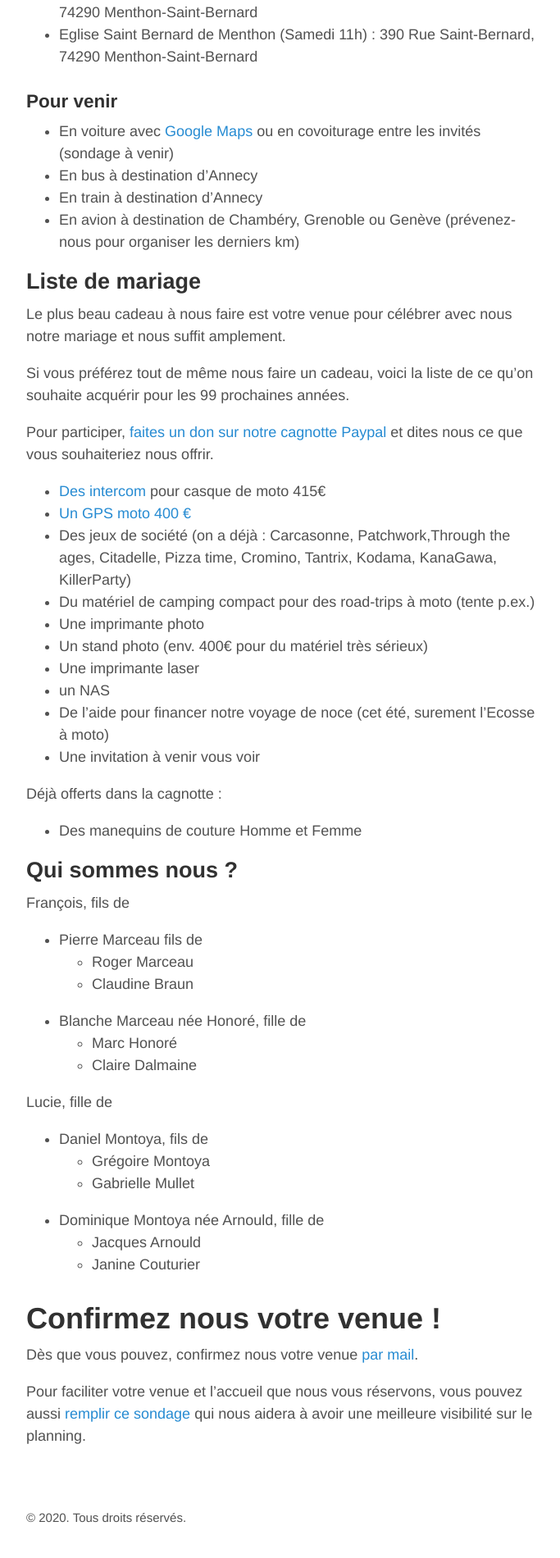
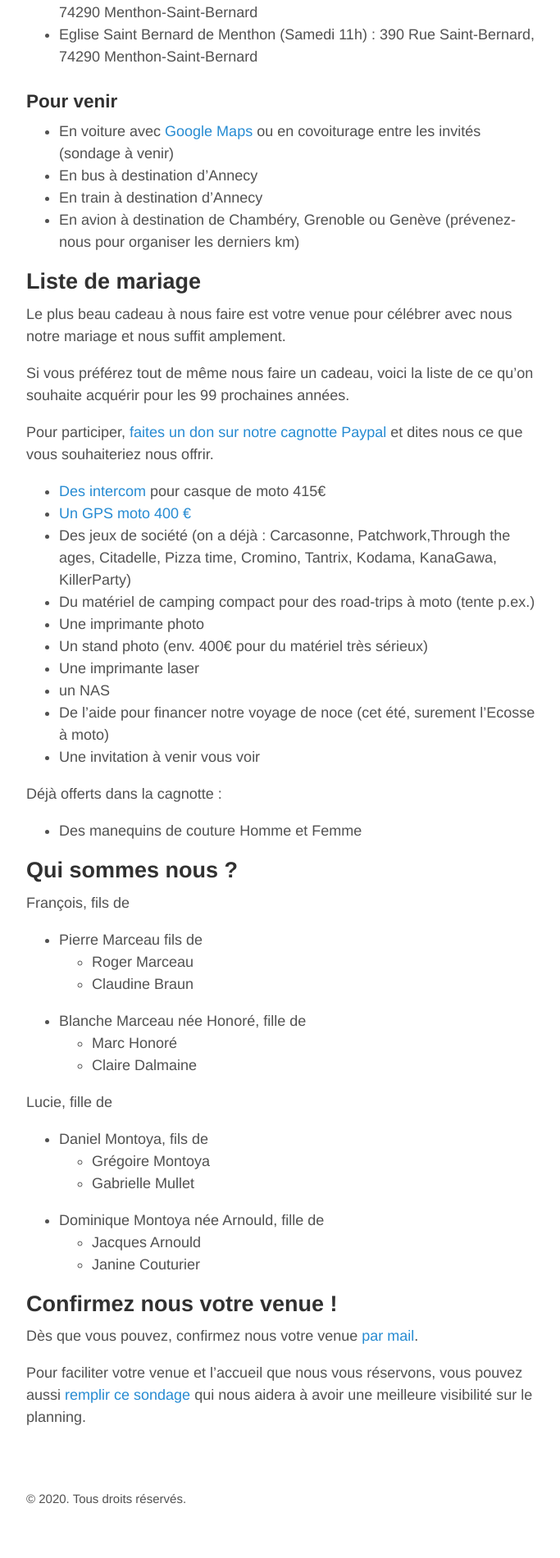
Before and after one commit to francoismarceau/blog, a Jekyll site: the page built from index.md, in a window 1280 px wide. Shown: the part 2242-4142 px from the top of the page at 82% size, without its empty margins (293-976 px from the left). Built offline with Jekyll 4.4.1, drawn with Linux system fonts in a browser that asks for light colours; after the commit the page ends 4119 px from its top, so only the background shows below that.

```diff
--- a/index.md
+++ b/index.md
@@ -110,7 +110,7 @@ Lucie, fille de
   * Jacques Arnould
   * Janine Couturier
 
-# Confirmez nous votre venue !
+## Confirmez nous votre venue !
 Dès que vous pouvez, confirmez nous votre venue [par mail](/about).
 
 Pour faciliter votre venue et l'accueil que nous vous réservons, vous pouvez aussi [remplir ce sondage](https://forms.gle/WHTeDyvUgwcKVY9x8) qui nous aidera à avoir une meilleure visibilité sur le planning.
```
